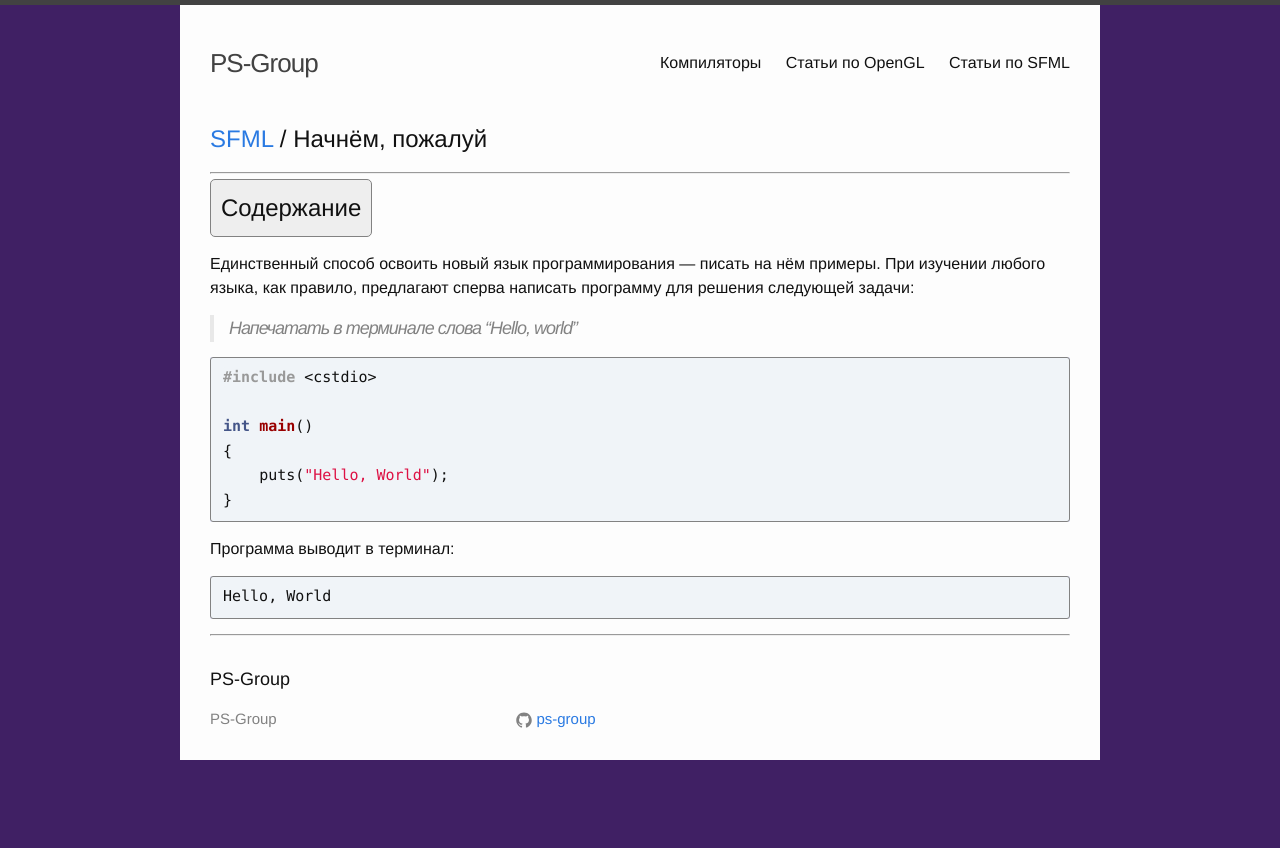
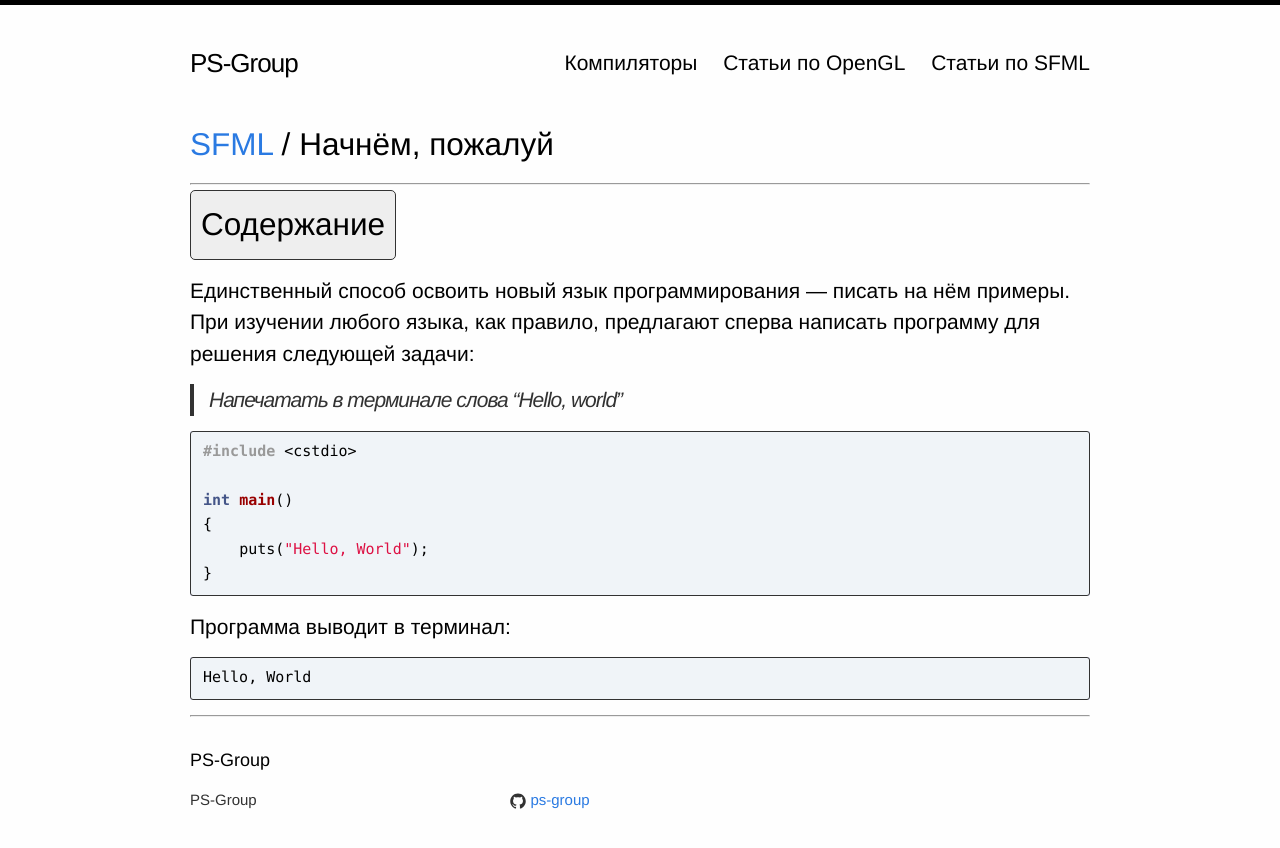
Before and after one commit to ps-group/ps-group.github.io, a Jekyll site: the page built from _sfml/lesson_1.1.md, in a window 1280 px wide. Shown: the top 848 px of the page. Built offline with Jekyll 4.4.1, drawn with Linux system fonts in a browser that asks for light colours.

Commit message:
Обновил CSS-стили для более удобного чтения

```diff
--- a/_sass/minima/_base.scss
+++ b/_sass/minima/_base.scss
@@ -111,11 +111,11 @@ a {
  */
 blockquote {
     color: $grey-color;
-    border-left: 4px solid $grey-color-light;
+    border-left: 4px solid $grey-color;
     padding-left: $spacing-unit / 2;
-    font-size: 18px;
+    font-size: $base-font-size;
+    font-style: italic;
     letter-spacing: -1px;
-    font-style: italic;
 
     > :last-child {
         margin-bottom: 0;
--- a/css/main.scss
+++ b/css/main.scss
@@ -5,30 +5,31 @@
 
 // Our variables
 $base-font-family: "Helvetica Neue", Helvetica, Arial, sans-serif;
-$base-font-size:   16px;
+$base-font-size:   21px;
 $base-font-weight: 400;
-$small-font-size:  $base-font-size * 0.875;
+$small-font-size:  18px;
 $base-line-height: 1.5;
 
 $spacing-unit:     30px;
 
-$text-color:       #111;
-$background-color: #402064;
+$text-color:       #000;
+$background-color: #fefefe;
 $brand-color:      #2a7ae2;
 
-$grey-color:       #828282;
+$grey-color:       #323232;
 $grey-color-light: lighten($grey-color, 40%);
 $grey-color-dark:  darken($grey-color, 25%);
 
 // Width of the content area
-$content-width:    920px;
+$content-width:    960px;
 
 $on-palm:          600px;
-$on-laptop:        920px;
+$on-laptop:        960px;
 
 // CUSTOM OVERRIDES
 pre.highlight code
 {
+    /*font-family: Consolas,Lucida Console,Menlo,Monaco,monospace;*/
     font-family: "Droid Sans Mono", "Lucida Console", monospace;
     background: #f0f4f8 !important;
 }
@@ -47,7 +48,7 @@ pre.highlight code
 }
 .wrapper
 {
-    background-color: #fdfdfd;
+    background-color: #fefefe;
     padding-top: 30px;
 }
 .highlighter-rouge pre.highlight
```
